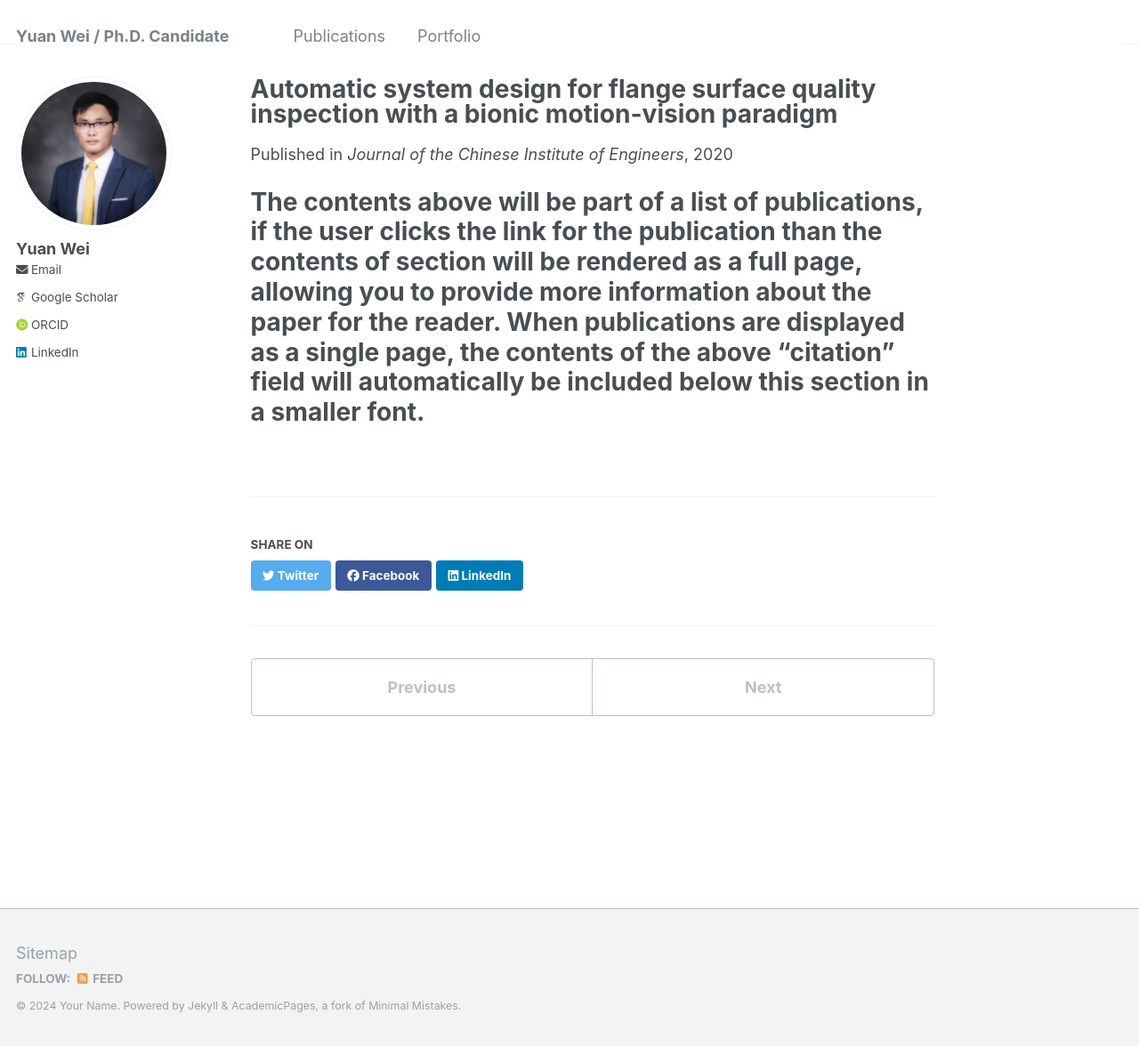
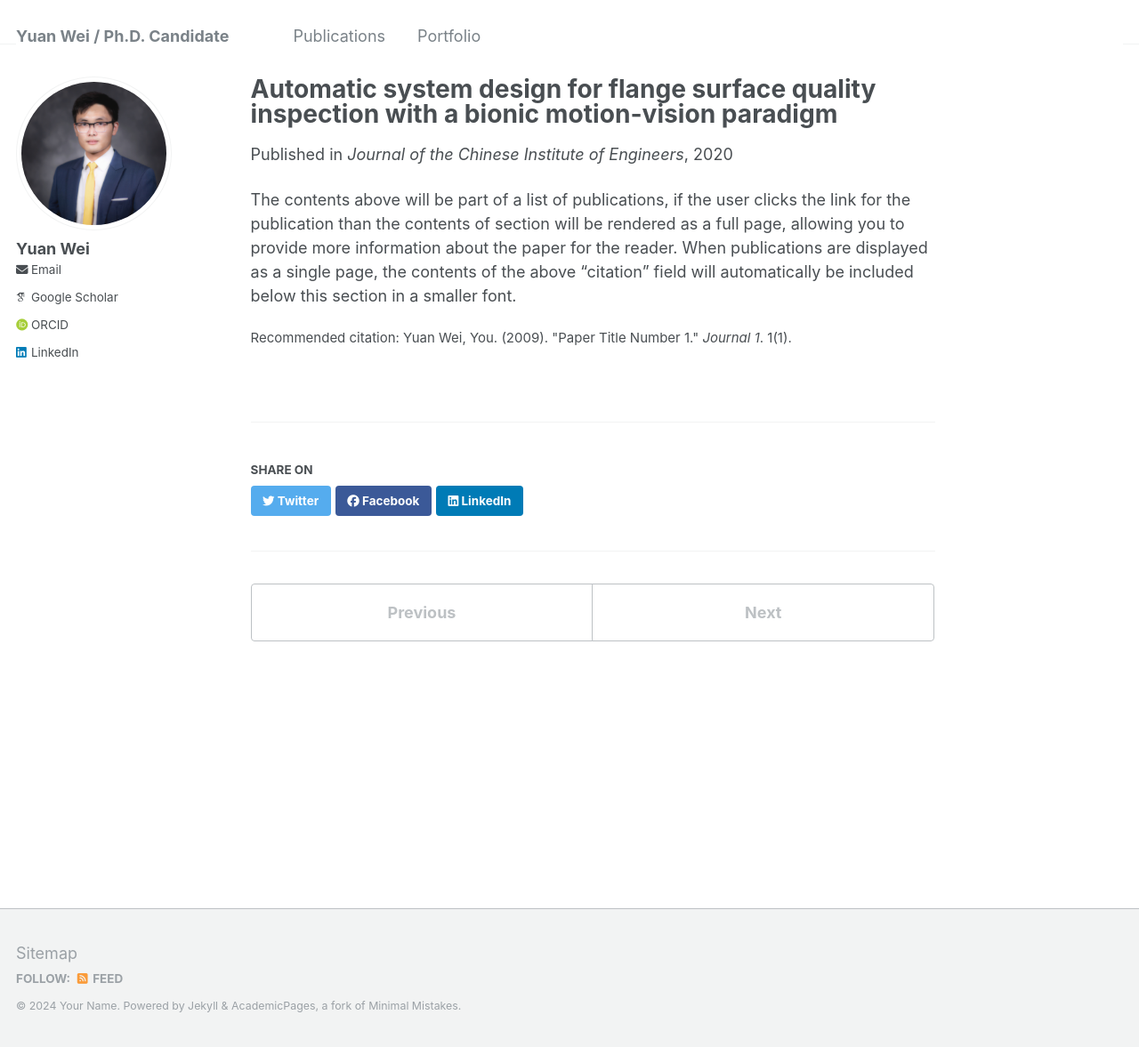
Before and after one commit to JET00wy/YuanWeiWebPage, a Jekyll site: the page built from _publications/shen2020automatic.md, in a window 1280 px wide and 1177 px high. Shown: the whole window at 89% size. Built offline with Jekyll 4.4.1, drawn with Linux system fonts in a browser that asks for light colours; some web fonts are replaced; part of the change alters nothing that is shown.

Commit message:
Update shen2020automatic.md

```diff
--- a/_publications/shen2020automatic.md
+++ b/_publications/shen2020automatic.md
@@ -6,7 +6,7 @@ excerpt: # 'This paper is about the number 1. The number 2 is left for future wo
 date: 2020-09-21
 venue: 'Journal of the Chinese Institute of Engineers'
 paperurl: # 'https://www.tandfonline.com/doi/full/10.1080/02533839.2020.1819430'
-# citation: 'Yuan Wei, You. (2009). &quot;Paper Title Number 1.&quot; <i>Journal 1</i>. 1(1).'
+citation: 'Yuan Wei, You. (2009). &quot;Paper Title Number 1.&quot; <i>Journal 1</i>. 1(1).'
 ---
 
-# The contents above will be part of a list of publications, if the user clicks the link for the publication than the contents of section will be rendered as a full page, allowing you to provide more information about the paper for the reader. When publications are displayed as a single page, the contents of the above "citation" field will automatically be included below this section in a smaller font.
+The contents above will be part of a list of publications, if the user clicks the link for the publication than the contents of section will be rendered as a full page, allowing you to provide more information about the paper for the reader. When publications are displayed as a single page, the contents of the above "citation" field will automatically be included below this section in a smaller font.
```
